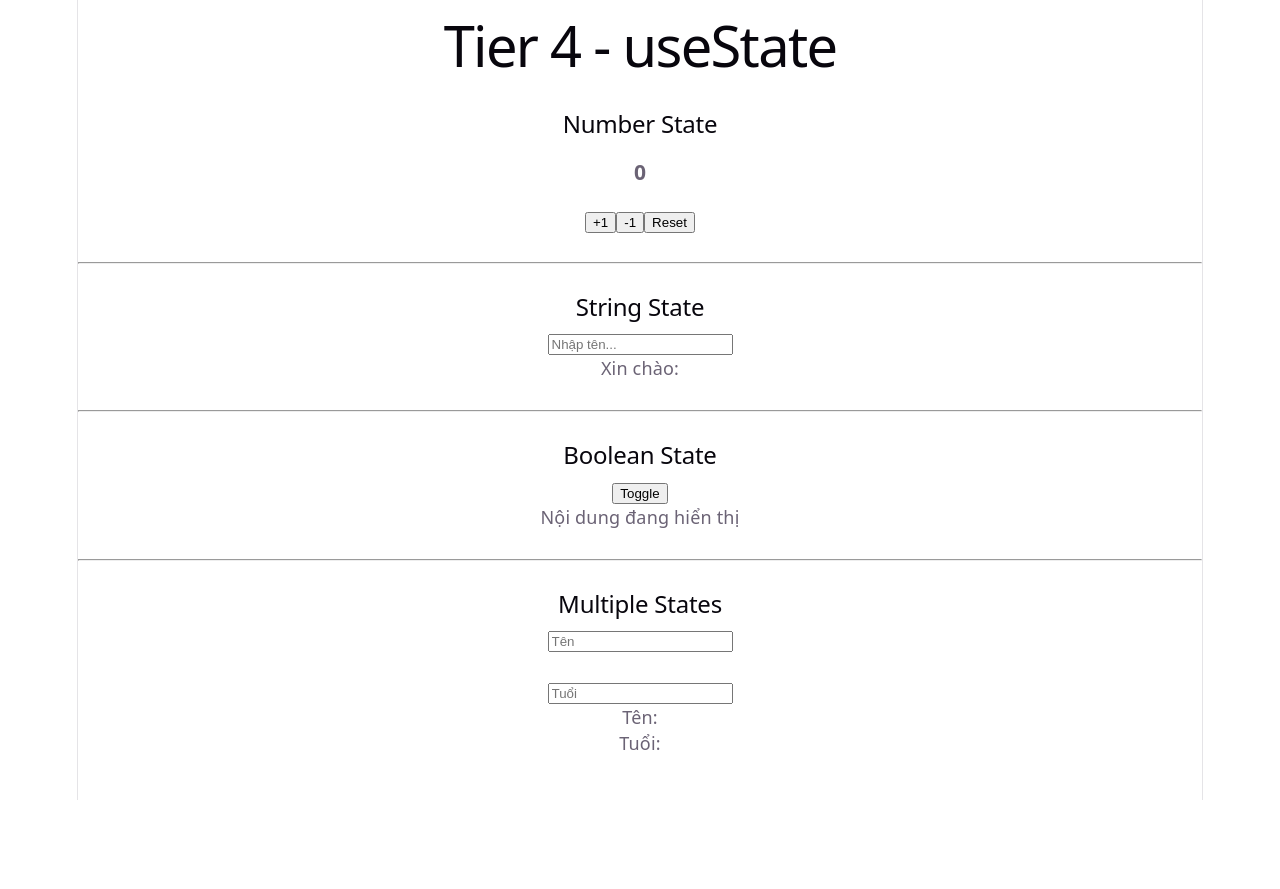
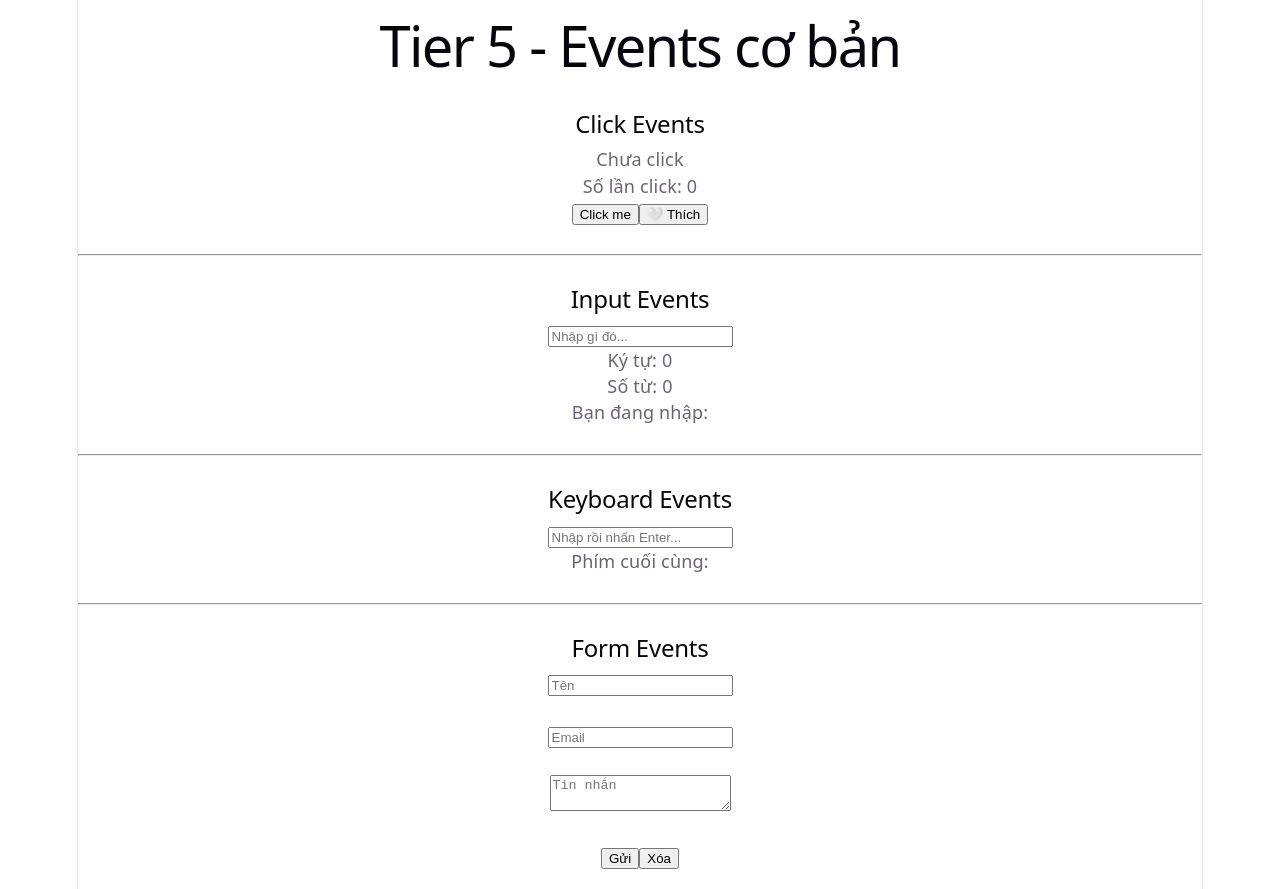
Before and after one commit to Duvu212/TH-WEB, a React (Vite) app in the folder TH4/hello-react/: page / in a window 1280 px wide. Before the commit the page ends 800 px from the top, so only its background shows below. Built offline with nearby package versions, Linux system fonts and the light colour scheme.

Commit message:
Hoan thanh Tier 5 events co ban

```diff
--- a/TH4/hello-react/src/App.jsx
+++ b/TH4/hello-react/src/App.jsx
@@ -1,28 +1,23 @@
-import NumberState from "./state/NumberState";
-import StringState from "./state/StringState";
-import BooleanState from "./state/BooleanState";
-import MultipleStates from "./state/MultipleStates";
+import ClickEvents from "./events/ClickEvents";
+import InputEvents from "./events/InputEvents";
+import KeyboardEvents from "./events/KeyboardEvents";
+import FormEvents from "./events/FormEvents";
 
 function App() {
     return (
         <div>
+            <h1>Tier 5 - Events cơ bản</h1>
 
-            <h1>Tier 4 - useState</h1>
-
-            <NumberState />
-
+            <ClickEvents />
             <hr />
 
-            <StringState />
-
+            <InputEvents />
             <hr />
 
-            <BooleanState />
-
+            <KeyboardEvents />
             <hr />
 
-            <MultipleStates />
-
+            <FormEvents />
         </div>
     );
 }
--- /dev/null
+++ b/TH4/hello-react/src/events/ClickEvents.jsx
@@ -0,0 +1,29 @@
+import { useState } from "react";
+
+function ClickEvents() {
+    const [message, setMessage] = useState("Chưa click");
+    const [clickCount, setClickCount] = useState(0);
+    const [liked, setLiked] = useState(false);
+
+    function handleClick() {
+        setMessage("Đã click!");
+        setClickCount(clickCount + 1);
+    }
+
+    return (
+        <div style={{ padding: 20 }}>
+            <h2>Click Events</h2>
+
+            <p>{message}</p>
+            <p>Số lần click: {clickCount}</p>
+
+            <button onClick={handleClick}>Click me</button>
+
+            <button onClick={() => setLiked(!liked)}>
+                {liked ? "❤️ Đã thích" : "🤍 Thích"}
+            </button>
+        </div>
+    );
+}
+
+export default ClickEvents;
--- /dev/null
+++ b/TH4/hello-react/src/events/FormEvents.jsx
@@ -0,0 +1,95 @@
+import { useState } from "react";
+
+function FormEvents() {
+    const [formData, setFormData] = useState({
+        name: "",
+        email: "",
+        message: ""
+    });
+
+    const [submitted, setSubmitted] = useState(false);
+
+    function handleChange(e) {
+        const { name, value } = e.target;
+
+        setFormData({
+            ...formData,
+            [name]: value
+        });
+    }
+
+    function handleSubmit(e) {
+        e.preventDefault();
+
+        if (formData.name.trim() === "" || formData.email.trim() === "") {
+            alert("Vui lòng nhập tên và email");
+            return;
+        }
+
+        if (!formData.email.includes("@")) {
+            alert("Email chưa hợp lệ");
+            return;
+        }
+
+        setSubmitted(true);
+    }
+
+    function handleReset() {
+        setFormData({
+            name: "",
+            email: "",
+            message: ""
+        });
+        setSubmitted(false);
+    }
+
+    return (
+        <div style={{ padding: 20 }}>
+            <h2>Form Events</h2>
+
+            {!submitted ? (
+                <form onSubmit={handleSubmit}>
+                    <input
+                        name="name"
+                        value={formData.name}
+                        onChange={handleChange}
+                        placeholder="Tên"
+                    />
+
+                    <br /><br />
+
+                    <input
+                        name="email"
+                        value={formData.email}
+                        onChange={handleChange}
+                        placeholder="Email"
+                    />
+
+                    <br /><br />
+
+                    <textarea
+                        name="message"
+                        value={formData.message}
+                        onChange={handleChange}
+                        placeholder="Tin nhắn"
+                    />
+
+                    <br /><br />
+
+                    <button type="submit">Gửi</button>
+                    <button type="button" onClick={handleReset}>Xóa</button>
+                </form>
+            ) : (
+                <div>
+                    <h3>Đã gửi thành công</h3>
+                    <p>Tên: {formData.name}</p>
+                    <p>Email: {formData.email}</p>
+                    <p>Tin nhắn: {formData.message}</p>
+                    <button onClick={handleReset}>Gửi lại</button>
+                </div>
+            )}
+        </div>
+    );
+}
+
+export default FormEvents;
--- /dev/null
+++ b/TH4/hello-react/src/events/InputEvents.jsx
@@ -0,0 +1,25 @@
+import { useState } from "react";
+
+function InputEvents() {
+    const [text, setText] = useState("");
+
+    const wordCount = text.trim() === "" ? 0 : text.trim().split(" ").length;
+
+    return (
+        <div style={{ padding: 20 }}>
+            <h2>Input Events</h2>
+
+            <input
+                value={text}
+                onChange={(e) => setText(e.target.value)}
+                placeholder="Nhập gì đó..."
+            />
+
+            <p>Ký tự: {text.length}</p>
+            <p>Số từ: {wordCount}</p>
+            <p>Bạn đang nhập: {text}</p>
+        </div>
+    );
+}
+
+export default InputEvents;
--- /dev/null
+++ b/TH4/hello-react/src/events/KeyboardEvents.jsx
@@ -0,0 +1,36 @@
+import { useState } from "react";
+
+function KeyboardEvents() {
+    const [value, setValue] = useState("");
+    const [lastKey, setLastKey] = useState("");
+
+    function handleKeyDown(e) {
+        setLastKey(e.key);
+
+        if (e.key === "Enter") {
+            alert("Bạn nhập: " + value);
+            setValue("");
+        }
+
+        if (e.key === "Escape") {
+            setValue("");
+        }
+    }
+
+    return (
+        <div style={{ padding: 20 }}>
+            <h2>Keyboard Events</h2>
+
+            <input
+                value={value}
+                onChange={(e) => setValue(e.target.value)}
+                onKeyDown={handleKeyDown}
+                placeholder="Nhập rồi nhấn Enter..."
+            />
+
+            <p>Phím cuối cùng: {lastKey}</p>
+        </div>
+    );
+}
+
+export default KeyboardEvents;
```
